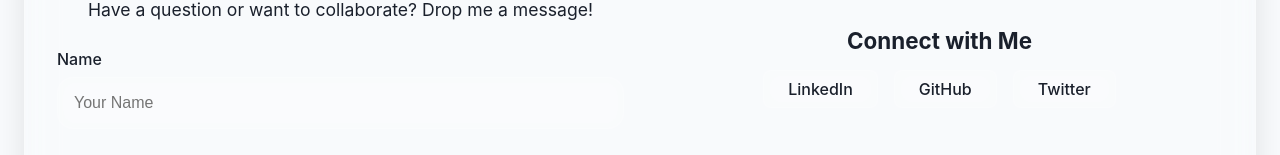
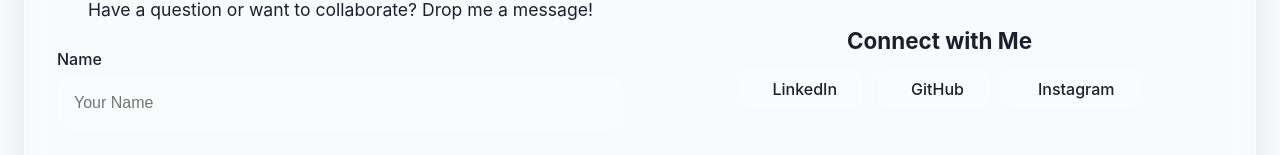
Before and after one commit to Hitendra213/Hitendra_portfolio, a React (Create React App) app in the folder frontend/: page /contact in a window 1280 px wide. Shown: the part 265-420 px from the top of the page. Built offline with nearby package versions, Linux system fonts and the light colour scheme.

Commit message:
some changes

```diff
--- a/frontend/src/components/Contact.jsx
+++ b/frontend/src/components/Contact.jsx
@@ -97,14 +97,14 @@ const Contact = () => {
           <div className="contact-social">
             <h3>Connect with Me</h3>
             <div className="social-links">
-              <a href="https://linkedin.com" target="_blank" rel="noopener noreferrer" className="social-link">
-                LinkedIn
+              <a href="https://www.linkedin.com/in/hitendrasinh-matroja-027413290" target="_blank" rel="noopener noreferrer" className="social-link">
+                <i className="fab fa-linkedin-in"></i> LinkedIn
               </a>
-              <a href="https://github.com" target="_blank" rel="noopener noreferrer" className="social-link">
-                GitHub
+              <a href="https://github.com/Hitendra213" target="_blank" rel="noopener noreferrer" className="social-link">
+                <i className="fab fa-github"></i> GitHub
               </a>
-              <a href="https://twitter.com" target="_blank" rel="noopener noreferrer" className="social-link">
-                Twitter
+              <a href="https://www.instagram.com/_hitendra_07_" target="_blank" rel="noopener noreferrer" className="social-link">
+                <i className="fab fa-instagram"></i> Instagram
               </a>
             </div>
           </div>
--- a/frontend/src/styles/Contact.css
+++ b/frontend/src/styles/Contact.css
@@ -211,6 +211,11 @@
   font-size: 1rem;
   font-weight: 500;
   transition: all 0.3s cubic-bezier(0.25, 0.46, 0.45, 0.94);
+  gap: var(--spacing-xs);
+}
+
+.social-link i {
+  font-size: 1.2rem;
 }
 
 .social-link:hover {
@@ -218,6 +223,10 @@
   color: #ffffff;
   transform: translateY(-2px);
   box-shadow: 0 4px 10px var(--shadow-hover);
+}
+
+.social-link:hover i {
+  color: #ffffff;
 }
 
 .form-status,
@@ -307,6 +316,10 @@
     font-size: 0.9rem;
     padding: 6px 12px;
   }
+
+  .social-link i {
+    font-size: 1rem;
+  }
 }
 
 /* Mobile (480px–767px) */
```
